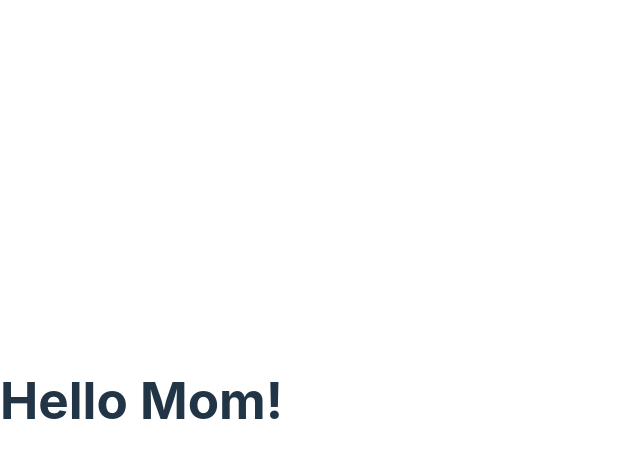
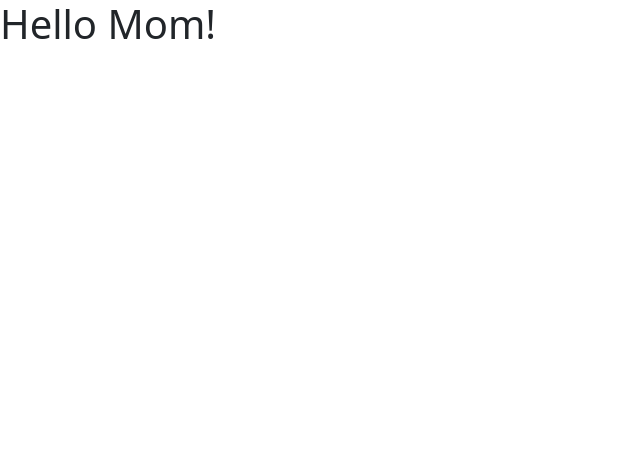
Before and after one commit to HdKe1/personal_web, a React (Vite) app in the folder react/first_one/: page / in a window 1280 px wide. Shown: the top 458 px of the page, without its empty margins (0-640 px from the left). Built offline with nearby package versions, Linux system fonts and the light colour scheme.

Commit message:
added bootstrap

```diff
--- a/react/first_one/src/index.css
+++ /dev/null
@@ -1,69 +0,0 @@
-:root {
-  font-family: Inter, system-ui, Avenir, Helvetica, Arial, sans-serif;
-  line-height: 1.5;
-  font-weight: 400;
-
-  color-scheme: light dark;
-  color: rgba(255, 255, 255, 0.87);
-  background-color: #242424;
-
-  font-synthesis: none;
-  text-rendering: optimizeLegibility;
-  -webkit-font-smoothing: antialiased;
-  -moz-osx-font-smoothing: grayscale;
-  -webkit-text-size-adjust: 100%;
-}
-
-a {
-  font-weight: 500;
-  color: #646cff;
-  text-decoration: inherit;
-}
-a:hover {
-  color: #535bf2;
-}
-
-body {
-  margin: 0;
-  display: flex;
-  place-items: center;
-  min-width: 320px;
-  min-height: 100vh;
-}
-
-h1 {
-  font-size: 3.2em;
-  line-height: 1.1;
-}
-
-button {
-  border-radius: 8px;
-  border: 1px solid transparent;
-  padding: 0.6em 1.2em;
-  font-size: 1em;
-  font-weight: 500;
-  font-family: inherit;
-  background-color: #1a1a1a;
-  cursor: pointer;
-  transition: border-color 0.25s;
-}
-button:hover {
-  border-color: #646cff;
-}
-button:focus,
-button:focus-visible {
-  outline: 4px auto -webkit-focus-ring-color;
-}
-
-@media (prefers-color-scheme: light) {
-  :root {
-    color: #213547;
-    background-color: #ffffff;
-  }
-  a:hover {
-    color: #747bff;
-  }
-  button {
-    background-color: #f9f9f9;
-  }
-}
--- a/react/first_one/src/main.tsx
+++ b/react/first_one/src/main.tsx
@@ -1,7 +1,7 @@
 import React from 'react'
 import ReactDOM from 'react-dom/client'
 import App from './App'
-import './index.css'
+import 'bootstrap/dist/css/bootstrap.css'
 
 ReactDOM.createRoot(document.getElementById('root') as HTMLElement).render(
   <React.StrictMode>
--- /dev/null
+++ b/react/package.json
@@ -0,0 +1,5 @@
+{
+  "dependencies": {
+    "bootstrap": "^5.2.3"
+  }
+}
```
Also changed, not shown: 1 other file (tests, documents, lock files or other folders).
